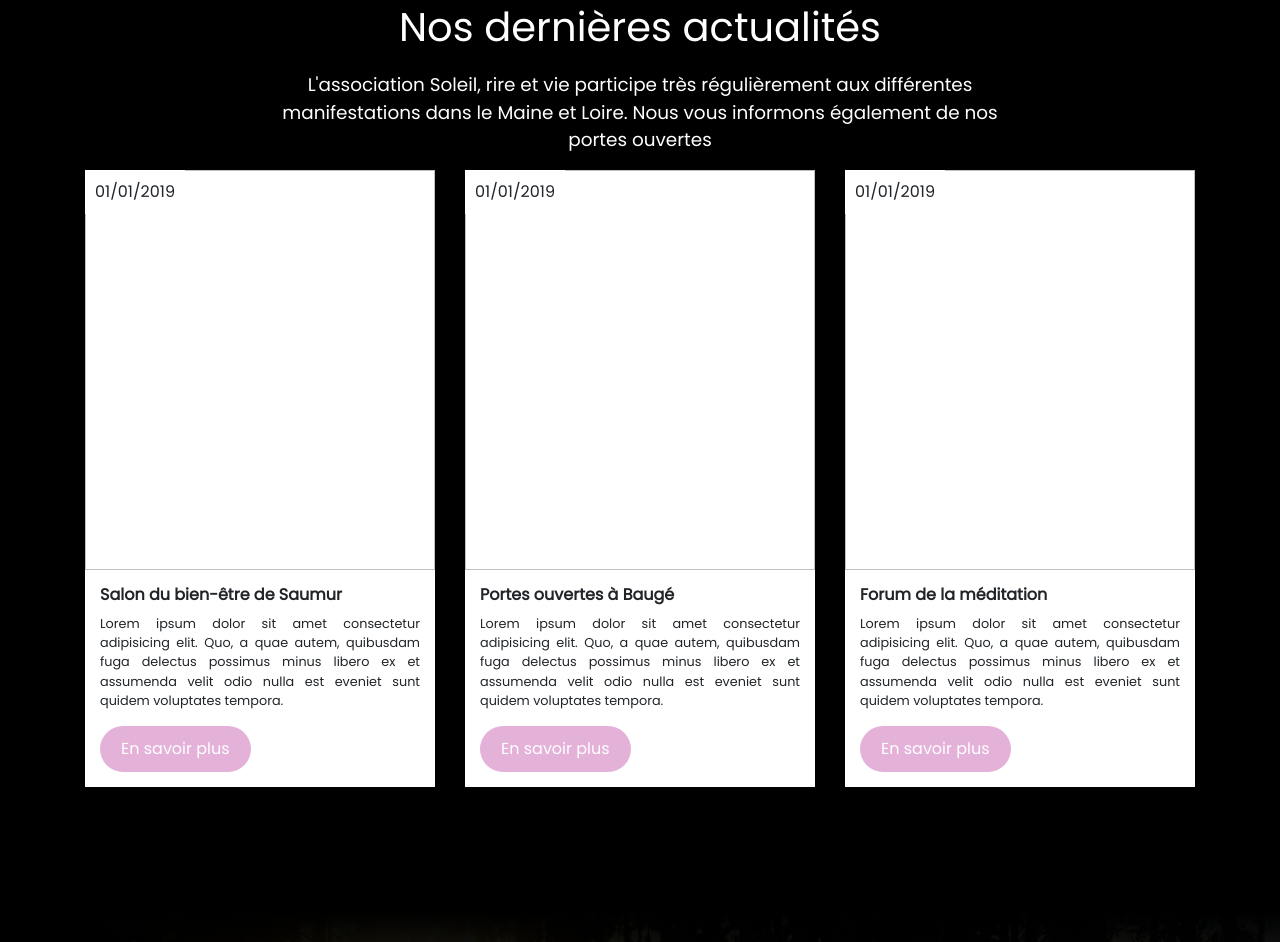
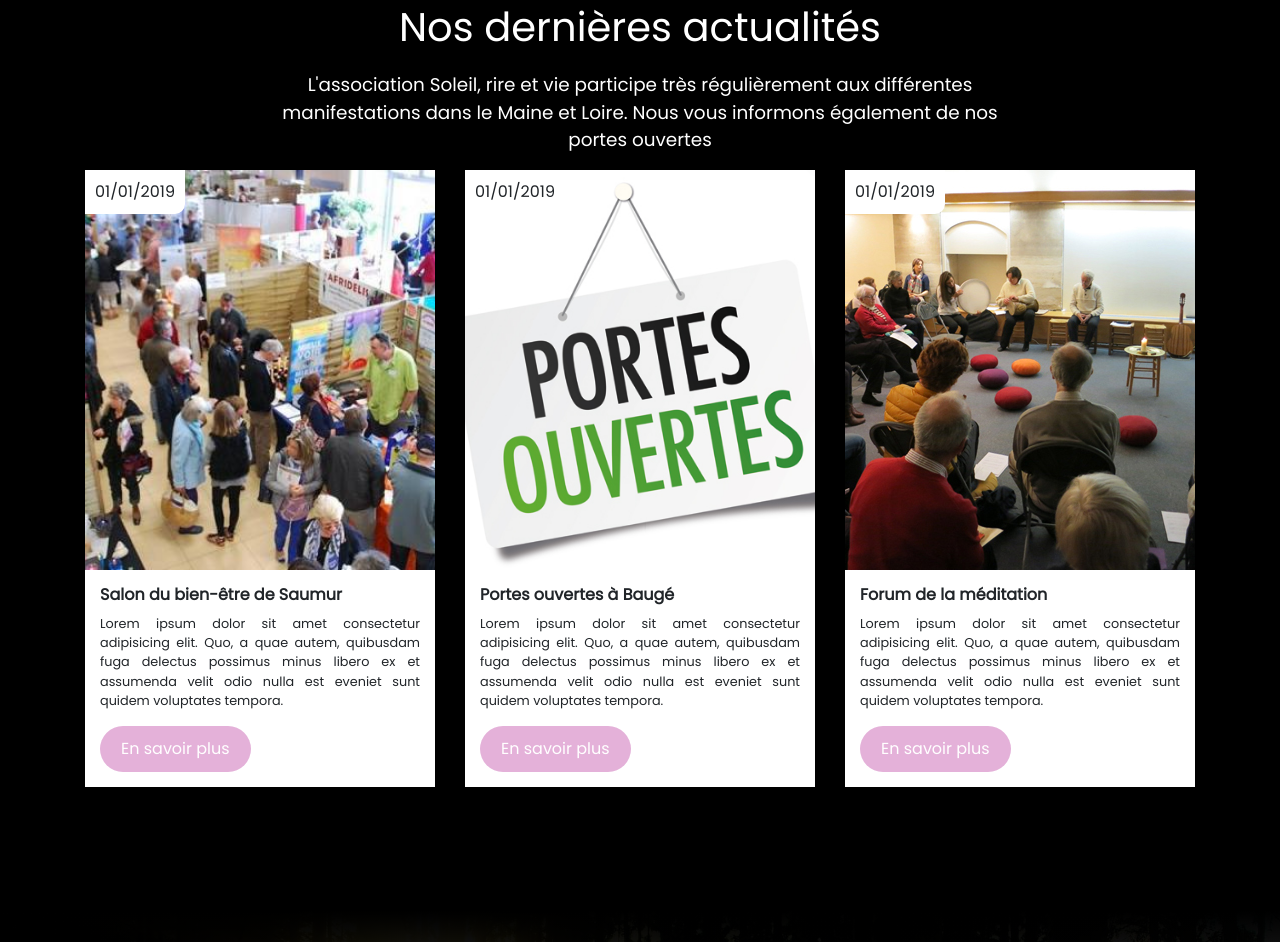
Before and after one commit to BrianEpaud/template, a plain HTML site: page index.html in a window 1280 px wide. Shown: the part 897-1839 px from the top of the page. Drawn offline with nearby package versions, Linux system fonts and the light colour scheme; the site is published under a folder, as on GitHub Pages, so addresses that start at the root find nothing.

Commit message:
Update index.html

```diff
--- a/index.html
+++ b/index.html
@@ -78,7 +78,7 @@
                     <div class="blogpost mb-4" data-aos="fade-up" data-aos-duration="1000" data-aos-delay="500">
                         <date>01/01/2019</date>
                         <div class="imgBx">
-                            <img src="/images/salon1.jpg" class="img-fluid">
+                            <img src="images/salon1.jpg" class="img-fluid">
                         </div>
                         <div class="content">
                             <h1>Salon du bien-être de Saumur</h1>
@@ -106,7 +106,7 @@
                                         </div>
                                         <div class="modal-body">
                                             <div class="col-md-">
-                                                <img src="/images/salon1.jpg" class="img-fluid">
+                                                <img src="images/salon1.jpg" class="img-fluid">
                                             </div>
                                             <div class="col-md-6">
                                                 <div class="text-justify">Lorem ipsum dolor sit amet consectetur
@@ -128,7 +128,7 @@
                     <div class="blogpost mb-4" data-aos="fade-up" data-aos-duration="1000" data-aos-delay="750">
                         <date>01/01/2019</date>
                         <div class="imgBx">
-                            <img src="/images/portes-ouvertes.jpg" class="img-fluid">
+                            <img src="images/portes-ouvertes.jpg" class="img-fluid">
                         </div>
                         <div class="content">
                             <h1>Portes ouvertes à Baugé</h1>
@@ -144,7 +144,7 @@
                     <div class="blogpost mb-4" data-aos="fade-up" data-aos-duration="1000" data-aos-delay="1000">
                         <date>01/01/2019</date>
                         <div class="imgBx">
-                            <img src="/images/forum.jpg" class="img-fluid">
+                            <img src="images/forum.jpg" class="img-fluid">
                         </div>
                         <div class="content">
                             <h1>Forum de la méditation</h1>
```
